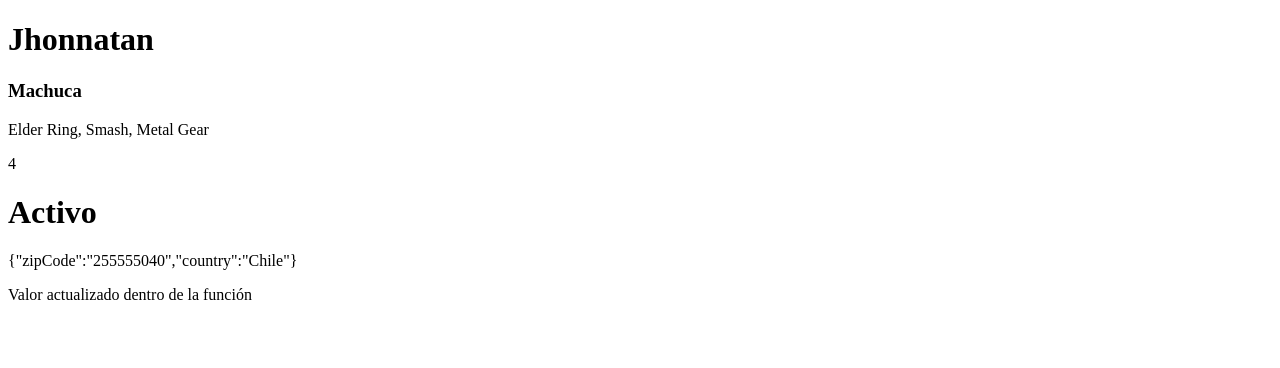
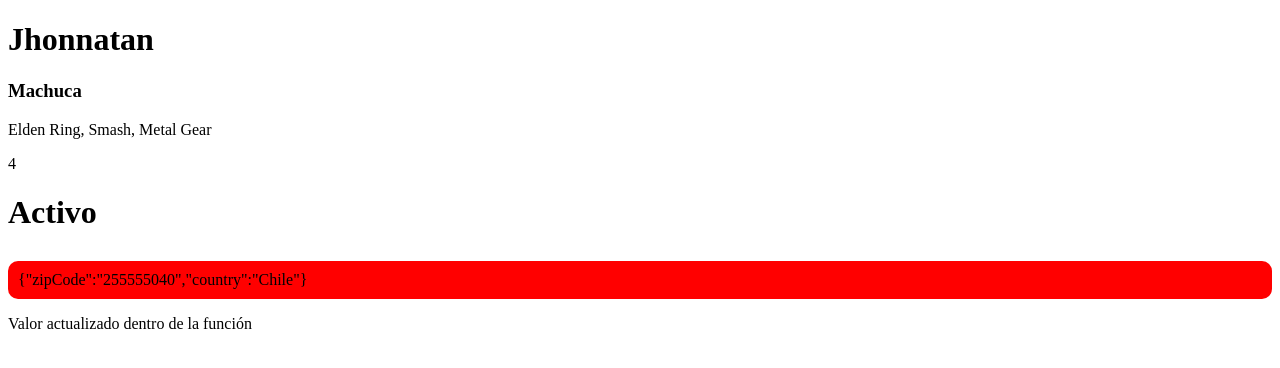
Before and after one commit to JFelipex3/first-steps, a React (Vite) app: page / in a window 1280 px wide. Shown: the top 368 px of the page. Built offline with nearby package versions, Linux system fonts and the light colour scheme.

Commit message:
Colocar estilos de CSS

```diff
--- a/src/MyAwesomeApp.tsx
+++ b/src/MyAwesomeApp.tsx
@@ -4,6 +4,8 @@
 // <h1>Fernando</h1>
 // <h3>Herrera</h3>
 // Hacer las configuraciones respectivas para poder ver el componente en pantalla.
+
+import { CSSProperties } from "react";
 
 // export function MyAwesomeApp() {
 //     return (
@@ -18,12 +20,19 @@
 const firstName = 'Jhonnatan';
 const lastName = 'Machuca';
 
-const favoriteGames = ['Elder Ring', 'Smash', 'Metal Gear'];
+const favoriteGames = ['Elden Ring', 'Smash', 'Metal Gear'];
 const isActive = true;
 
 const address = {
     zipCode: '255555040',
     country: 'Chile'
+}
+
+const myStyles: CSSProperties = {
+    backgroundColor: 'red',
+    borderRadius: 10,
+    padding: 10,
+    marginTop: 30
 }
 
 // Version como función de flecha
@@ -44,7 +53,15 @@ export const MyAwesomeApp = () => {
 
             <h1>{isActive ? 'Activo' : 'No Activo'}</h1>
 
-            <p>{JSON.stringify(address)}</p>
+            {/* Se define doble llave para objetos literales */}
+            {/* <p style={{
+                backgroundColor: 'red',
+                borderRadius: 10,
+                padding: 10
+            }}> */}
+            <p style={myStyles}>
+                {JSON.stringify(address)}
+            </p>
 
             <p>{valor}</p>
         </>
```
